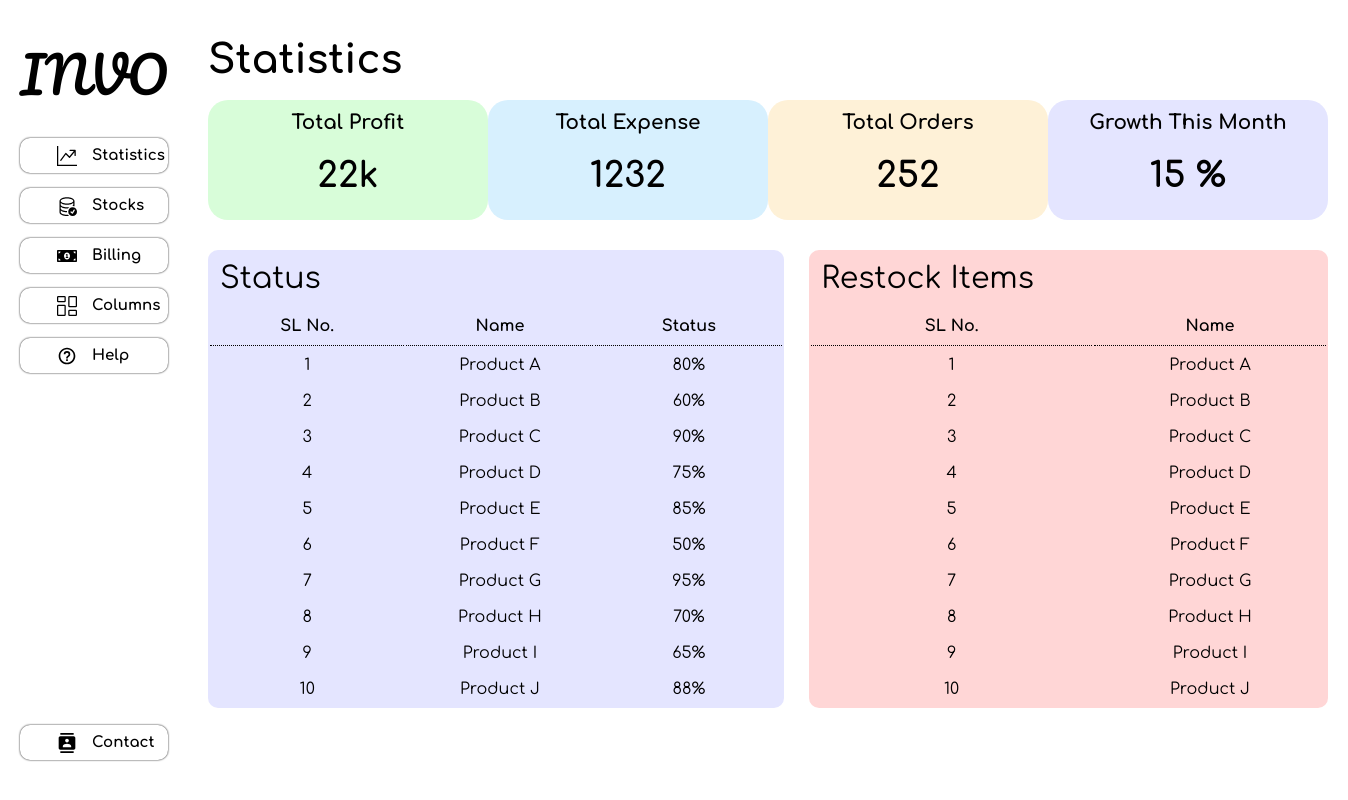
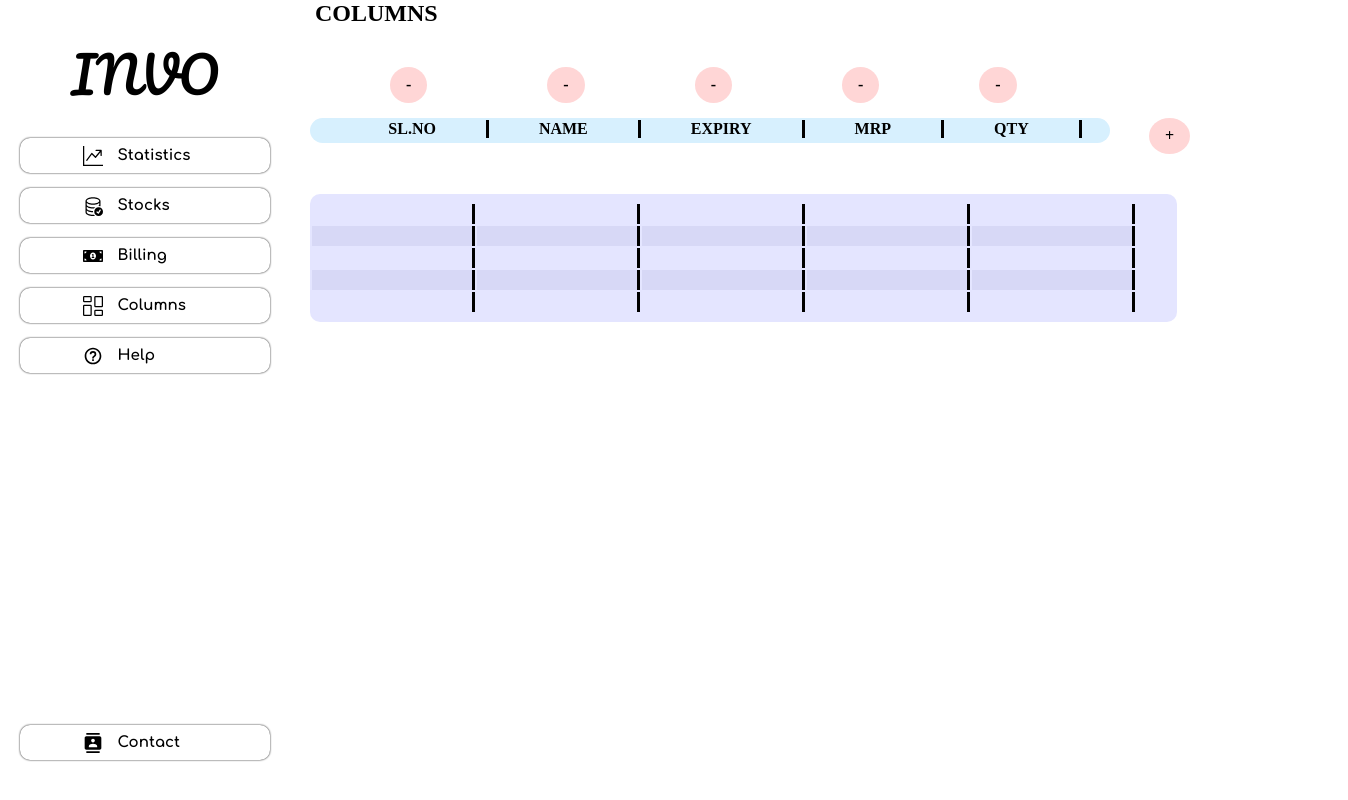
Before and after one commit to nikhitkumar00/Inventify, a React (Vite) app: page /column in a window 1280 px wide. Shown: the whole page, 1348 px wide, since content can reach past the window. Built offline with nearby package versions, Linux system fonts and the light colour scheme.

Commit message:
added column

```diff
--- a/src/App.jsx
+++ b/src/App.jsx
@@ -1,12 +1,12 @@
 import "./App.css";
-import Navbar from "./Components/Navbar/Navbar"
-import Statistics from "./Components/Statistics/Statistics";
+import Navbar from "./Components/Navbar/Navbar";
+import Column from "./Components/Column/Column";
 
 const App = () => {
   return (
     <div className="App">
       <Navbar />
-      <Statistics />
+      <Column />
     </div>
   );
 };
--- /dev/null
+++ b/src/Components/Column/Column.css
@@ -0,0 +1,120 @@
+.wrapper_Column {
+  width: 900px;
+  height: 100vh;
+  display: flex;
+  flex-direction: column;
+  gap: 40px;
+}
+h2 {
+  margin-left: 25px;
+}
+.header_Column {
+  display: flex;
+  flex-direction: column;
+  gap: 15px;
+}
+.title_Column {
+  display: flex;
+  justify-content: space-evenly;
+}
+.minus_Column {
+  display: flex;
+  /*justify-content: center;*/
+}
+.container_Column {
+  display: flex;
+  justify-content: space-between;
+}
+.plus {
+  background-color: #ffd6d6;
+  padding: 9px 16px;
+  border-radius: 50%;
+  margin-left: 35px;
+  font-weight: bold;
+}
+
+.minus1,
+.minus2,
+.minus4,
+.minus3,
+.minus5 {
+  background-color: #ffd6d6;
+  padding: 9px 16px;
+  border-radius: 50%;
+  font-weight: bold;
+}
+.container_Column {
+  display: flex;
+}
+.minus1 {
+  margin-left: 100px;
+  margin-right: 50px;
+}
+.minus2 {
+  margin-left: 70px;
+  margin-right: 50px;
+}
+.minus3 {
+  margin-left: 60px;
+  margin-right: 50px;
+}
+.minus4 {
+  margin-left: 60px;
+  margin-right: 50px;
+}
+.minus5 {
+  margin-left: 50px;
+  margin-right: 50px;
+}
+
+.title_Column {
+  background-color: #d7f0fe;
+  border-radius: 40px;
+  height: 25px;
+  width: 800px;
+  margin-left: 20px;
+  padding: 5px 10px 9px 10px;
+}
+
+.title {
+  display: flex;
+  justify-content: center;
+  text-align: center;
+  font-weight: bold;
+  align-items: center;
+  width: 150px;
+  margin-left: 0px;
+}
+
+.table_Column {
+  margin-left: 20px;
+  background-color: #e4e5ff;
+  border-radius: 10px;
+  width: 700px;
+  height: 100px;
+  padding: 8px 40px 8px 0px;
+}
+.odd,
+.even {
+  height: 10px;
+}
+.even {
+  background-color: #d7d8f6;
+}
+
+table.table_Column tr td {
+  border-right: 3px solid black;
+}
+table.title_Column td {
+  border-right: 3px solid black;
+  padding: 0px 50px;
+}
+input[type="text"] {
+  opacity: 0px;
+  color: #000000;
+  border: none;
+  height: 20px;
+  width: 150px;
+  background-color: inherit;
+  padding-left: 10px;
+}
--- /dev/null
+++ b/src/Components/Column/Column.jsx
@@ -0,0 +1,120 @@
+import "./Column.css";
+import React from "react";
+
+function Columns() {
+  return (
+    <div className="wrapper_Column">
+      <h2>COLUMNS</h2>
+      <div className="header_Column">
+        <div className="minus_Column">
+          <div className="minus1">-</div>
+          <div className="minus2">-</div>
+          <div className="minus3">-</div>
+          <div className="minus4">-</div>
+          <div className="minus5">-</div>
+        </div>
+        <div className="container_Column">
+          <table className="title_Column">
+            <tr className="title">
+              <td>SL.NO</td>
+              <td>NAME</td>
+              <td>EXPIRY</td>
+              <td>MRP</td>
+              <td>QTY</td>
+            </tr>
+          </table>
+          <div className="plus">+</div>
+        </div>
+      </div>
+      <table className="table_Column">
+        <tr className="odd">
+          <td>
+            <input type="text"></input>
+          </td>
+          <td>
+            <input type="text"></input>
+          </td>
+          <td>
+            <input type="text"></input>
+          </td>
+          <td>
+            <input type="text"></input>
+          </td>
+          <td>
+            <input type="text"></input>
+          </td>
+        </tr>
+        <tr className="even">
+          <td>
+            <input type="text"></input>
+          </td>
+          <td>
+            <input type="text"></input>
+          </td>
+          <td>
+            <input type="text"></input>
+          </td>
+          <td>
+            <input type="text"></input>
+          </td>
+          <td>
+            <input type="text"></input>
+          </td>
+        </tr>
+        <tr className="odd">
+          <td>
+            <input type="text"></input>
+          </td>
+          <td>
+            <input type="text"></input>
+          </td>
+          <td>
+            <input type="text"></input>
+          </td>
+          <td>
+            <input type="text"></input>
+          </td>
+          <td>
+            <input type="text"></input>
+          </td>
+        </tr>
+        <tr className="even">
+          <td>
+            <input type="text"></input>
+          </td>
+          <td>
+            <input type="text"></input>
+          </td>
+          <td>
+            <input type="text"></input>
+          </td>
+          <td>
+            <input type="text"></input>
+          </td>
+          <td>
+            <input type="text"></input>
+          </td>
+        </tr>
+        <tr className="odd">
+          <td>
+            <input type="text"></input>
+          </td>
+          <td>
+            <input type="text"></input>
+          </td>
+          <td>
+            <input type="text"></input>
+          </td>
+          <td>
+            <input type="text"></input>
+          </td>
+          <td>
+            <input type="text"></input>
+          </td>
+        </tr>
+      </table>
+    </div>
+  );
+}
+
+export default Columns;
```
